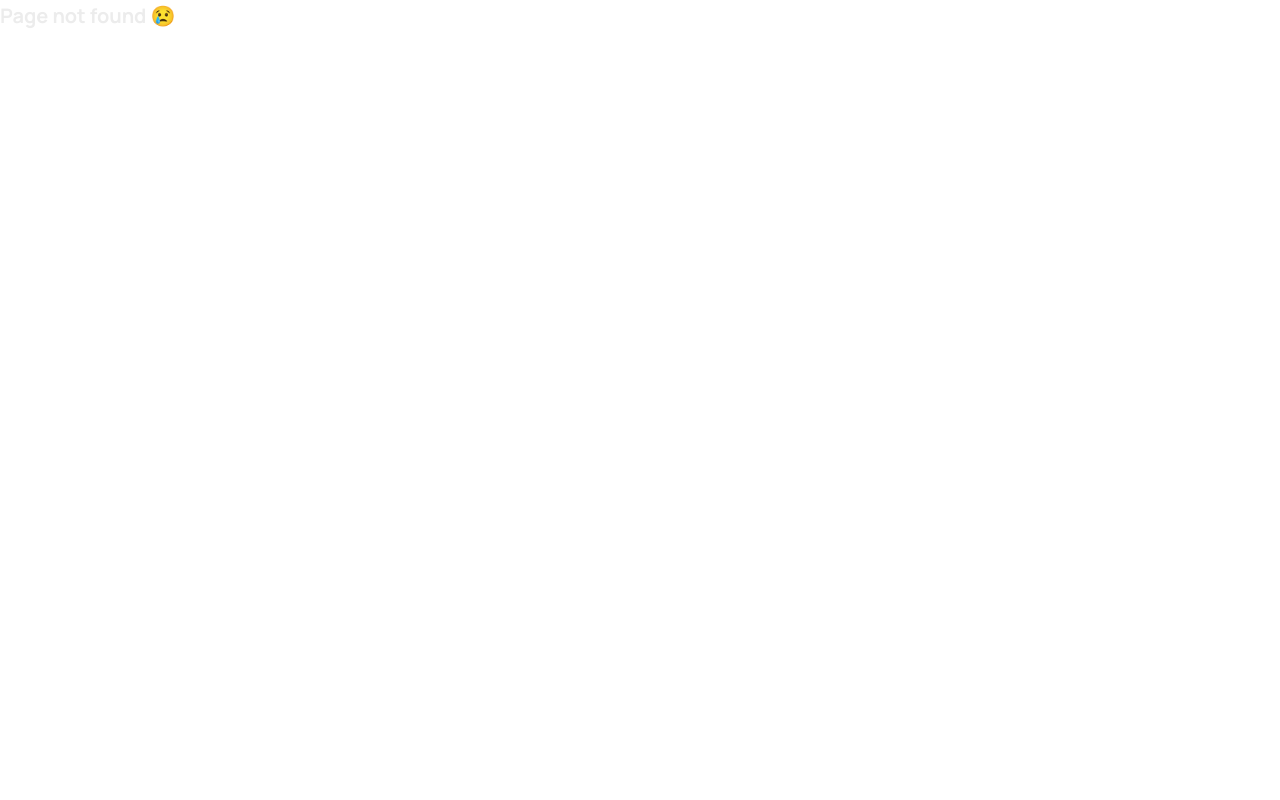
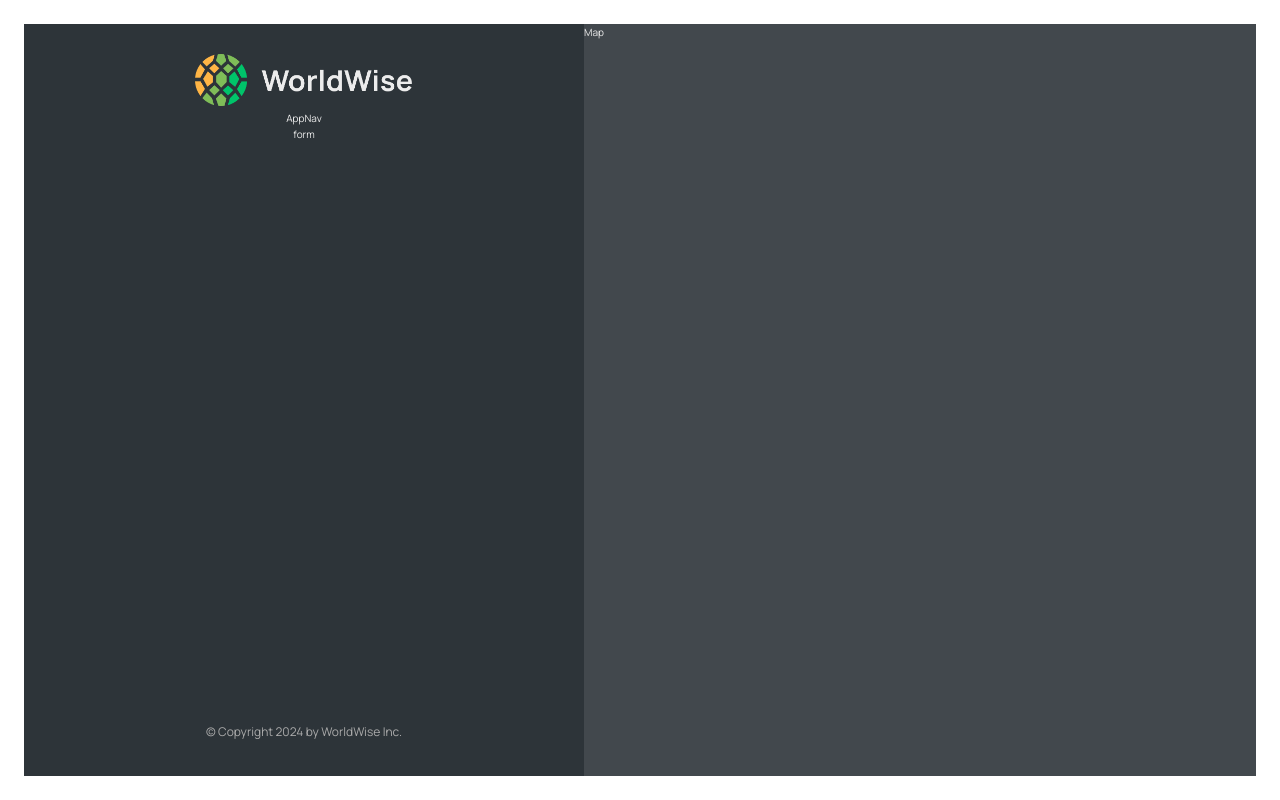
Before and after one commit to jaturaorn/WorldWise-react, a React (Vite) app: page /app/form in a window 1280 px wide. Before the commit this address had no page. Built offline with nearby package versions, Linux system fonts and the light colour scheme.

Commit message:
set Nested Routes, Display by outlet

```diff
--- a/src/App.jsx
+++ b/src/App.jsx
@@ -14,7 +14,11 @@
         <Route path="product" element={<Product />} />
         <Route path="pricing" element={<Pricing />} />
         <Route path="login" element={<Login />} />
-        <Route path="app" element={<AppLayout />} />
+        <Route path="app" element={<AppLayout />}>
+          <Route path="cities" element={<p>List of cities</p>} />
+          <Route path="countries" element={<p>Counties</p>} />
+          <Route path="form" element={<p>form</p>} />
+        </Route>
         <Route path="*" element={<PageNotFound />} />
       </Routes>
     </BrowserRouter>
--- a/src/component/Sidebar.jsx
+++ b/src/component/Sidebar.jsx
@@ -2,14 +2,16 @@
 import AppNav from "./AppNav";
 import styles from "./Sidebar.module.css";
 import Footer from "./Footer";
+import { Outlet } from "react-router-dom";
 
 function Sidebar() {
   return (
     <div className={styles.sidebar}>
       <Logo />
       <AppNav />
+      {/* *Nested Route display by this outlet component */}
+      <Outlet />
 
-      <p>List of cities</p>
       <Footer />
     </div>
   );
```
